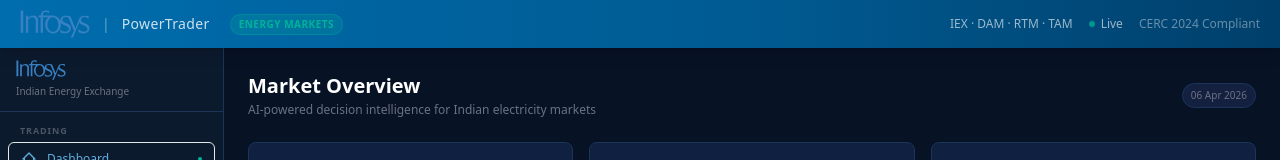
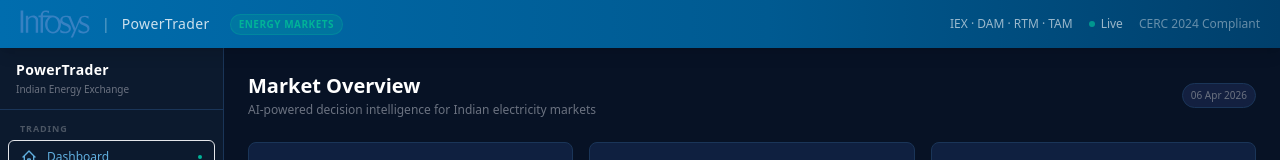
Before and after one commit to kartikmadan11/Indian-Energy-Market-AI, a Next.js app in the folder frontend/: page / in a window 1280 px wide. Shown: the top 160 px of the page. Built offline with nearby package versions, Linux system fonts and the light colour scheme; no server answers.

Commit message:
chore: replace sidebar logo with PowerTrader wordmark

```diff
--- a/frontend/src/components/Sidebar.tsx
+++ b/frontend/src/components/Sidebar.tsx
@@ -72,7 +72,7 @@
     <aside className="w-56 bg-[var(--bg-secondary)] border-r border-[var(--border)] flex flex-col shrink-0">
       {/* Platform identity under the header */}
       <div className="px-4 py-3 border-b border-[var(--border)]">
-        <img src="/Infosys_logo.svg" alt="Infosys" className="h-5 w-auto mb-1" />
+        <p className="text-sm font-bold text-white tracking-wide">PowerTrader</p>
         <p className="text-[10px] text-gray-500 mt-0.5">Indian Energy Exchange</p>
       </div>
 
```
